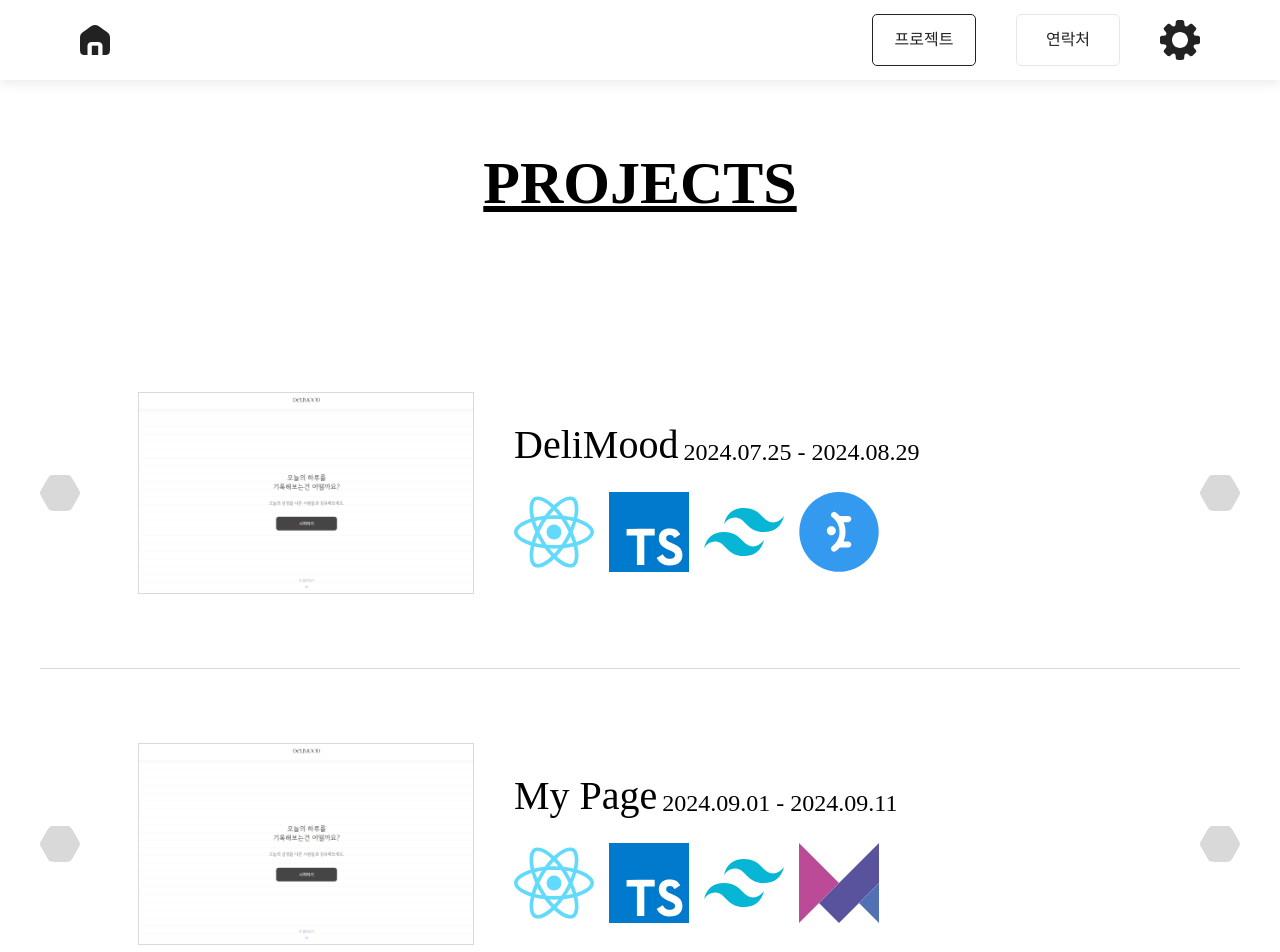
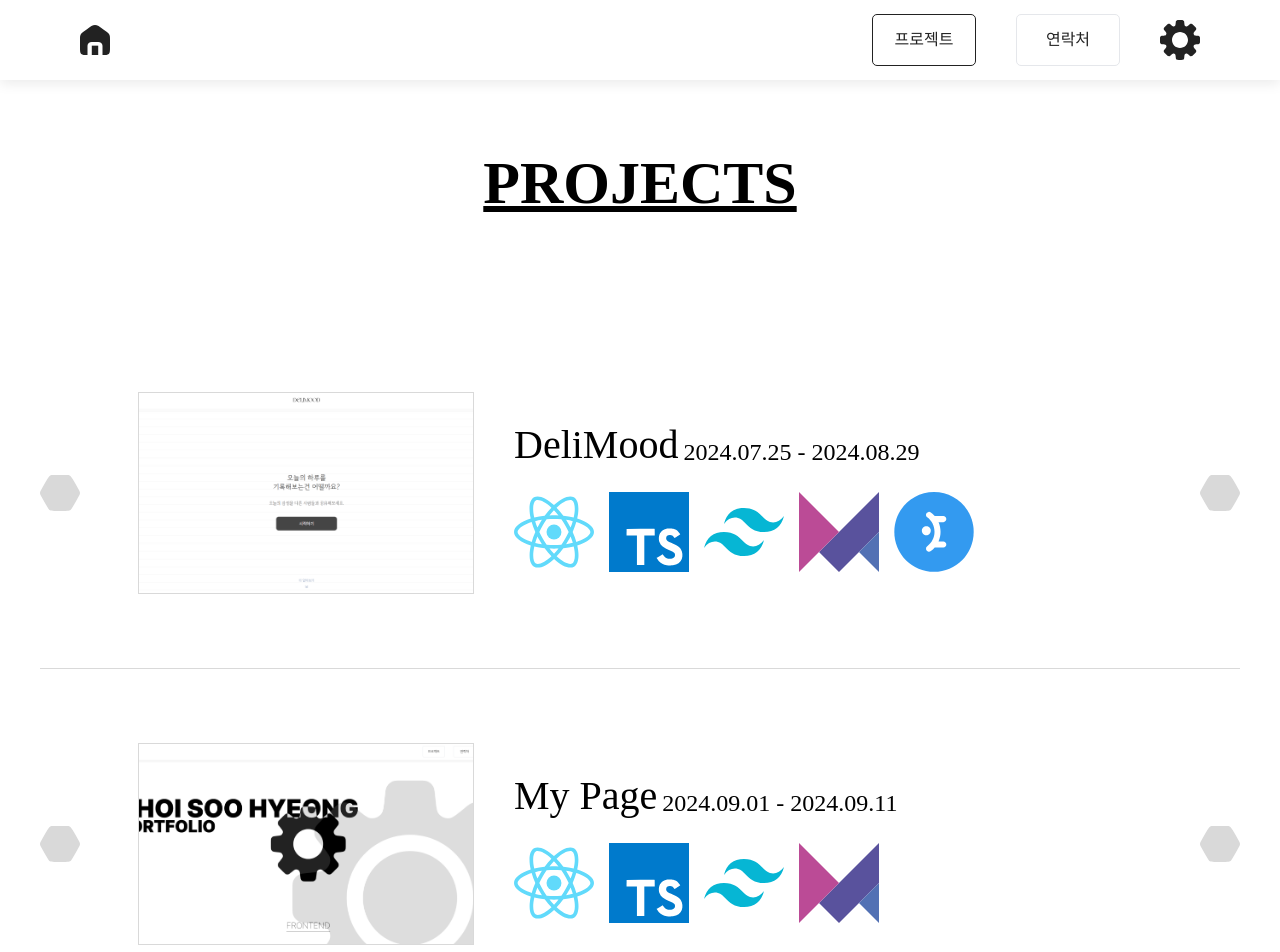
Before and after one commit to User850413/my-Page, a React (Vite) app: page /projects in a window 1280 px wide. Shown: the top 952 px of the page. Built offline with nearby package versions, Linux system fonts and the light colour scheme.

Commit message:
09/11 :sparkles: : project 정보 입력 및 프로젝트 페이지 추가 UI 보완

```diff
--- a/src/constants/projects.ts
+++ b/src/constants/projects.ts
@@ -17,7 +17,7 @@ const PROJECTS = [
     title: 'DeliMood',
     startDate: '2024.07.25',
     lastDate: '2024.08.29',
-    tools: ['React', 'typescript', 'tailwind', 'mantine'],
+    tools: ['React', 'typescript', 'tailwind', 'framer motion', 'mantine'],
     point: ['처음으로 JIRA를 이용해 프로젝트 관리', '간단한 최적화 시도'],
     description: '코드잇 스프린트 6기 심화 프로젝트입니다. tailwind를 처음으로 제대로 사용해 보았으며 적절한 소통 및 협업을 통해 무난하게 진행된 프로젝트였습니다.',
     URL: 'https://github.com/Part4-Team13/Delimood',
@@ -30,12 +30,12 @@ const PROJECTS = [
     startDate: '2024.09.01',
     lastDate: '2024.09.11',
     tools: ['React', 'typescript', 'tailwind', 'framer motion'],
-    point: ['현재 페이지'],
+    point: ['다양한 UI 컴포넌트 도전'],
     description:
       '이전 프로젝트 "DeliMood"의 기술스택을 이어받아 만든 포트폴리오 페이지입니다. 기초적인 애니메이션은 framer motion의 도움을 받았지만 Accordion 컴포넌트 및 Drawer 컴포넌트, Menu 컴포넌트 등 기본적으로 잘 쓰이는 UI 컴포넌트들을 직접 만들어보는 시도를 했습니다.',
     URL: 'https://github.com/User850413/my-Page',
-    site: 'https://6-4-13-delimood.vercel.app/',
-    thumbnail: 'img_thumbnail_1.png',
+    site: 'https://ooomypageooo.netlify.app',
+    thumbnail: 'img_thumbnail_2.png',
   },
 ];
 
--- a/src/pages/projects/ProjectDetail.tsx
+++ b/src/pages/projects/ProjectDetail.tsx
@@ -63,9 +63,9 @@ const ProjectTitleCard = ({ title, startDate, lastDate, tools, thumbnail }: Titl
             {startDate} - {lastDate}
           </span>
         </div>
-        <ul className='hidden items-center gap-[15px] tablet:flex'>
+        <ul className='hidden items-center gap-[15px] overflow-x-hidden tablet:flex tablet:max-w-[285px] desktop:max-w-[650px]'>
           {tools.map((tool, index) => (
-            <li key={index} className='h-[60px] w-[60px] desktop:h-[80px] desktop:w-[80px]'>
+            <li key={index} className='h-[60px] w-[60px] flex-shrink-0 desktop:h-[80px] desktop:w-[80px]'>
               <ToolIcon tool={tool} />
             </li>
           ))}
@@ -78,10 +78,12 @@ const ProjectTitleCard = ({ title, startDate, lastDate, tools, thumbnail }: Titl
 const DescLabel = ({ text, direct, children }: DescLabelProps) => {
   return (
     <div className={`flex gap-[8px] ${direct}`}>
-      <span className='h-fit w-fit flex-shrink-0 rounded-[4px] bg-middle p-[6px_12px] text-[18px] tablet:text-[24px] desktop:text-[32px]'>{text}</span>
-      <div className={`h-fit w-fit rounded-[4px] bg-middleLighter p-[6px_12px] text-[14px] font-light tablet:text-[20px] desktop:text-[28px] ${direct.includes('flex-row') ? 'mt-[4px]' : ''}`}>
-        {children}
-      </div>
+      <span
+        className={`relative ${direct.includes('flex-row') ? 'after:right-0 after:h-[80%]' : 'after:bottom-0 after:left-1/2 after:w-[80%] after:-translate-x-1/2 after:transform'} h-fit w-fit flex-shrink-0 rounded-[4px] p-[6px_12px] text-[18px] after:absolute after:border-[1px] after:border-middleDarker tablet:text-[24px] desktop:text-[32px]`}
+      >
+        {text}
+      </span>
+      <div className={`h-fit w-fit rounded-[4px] p-[6px_12px] text-[14px] font-light tablet:text-[20px] desktop:text-[28px] ${direct.includes('flex-row') ? 'mt-[4px]' : ''}`}>{children}</div>
     </div>
   );
 };
@@ -94,10 +96,10 @@ const ProjectContentCard = ({ title, startDate, lastDate, tools, point, descript
   const thumbnailImage = `assets/images/${thumbnail}`;
 
   return (
-    <div className='relative py-[10px] after:absolute after:left-1/2 after:block after:w-[166px] after:-translate-x-1/2 after:border-b-[1px] after:border-middle tablet:mt-[40px] tablet:py-0 tablet:after:w-[264px] desktop:mt-[200px] desktop:after:w-full'>
+    <div className='relative py-[10px] after:absolute after:left-1/2 after:block after:w-[166px] after:-translate-x-1/2 after:border-b-[1px] after:border-middleDarker tablet:mt-[100px] tablet:py-0 tablet:after:w-[264px] desktop:mt-[200px] desktop:after:w-[80%]'>
       <div
         onClick={() => navigateToLink(site)}
-        className='mx-auto h-[160px] w-[266px] cursor-pointer border-[1px] border-middle tablet:h-[342px] tablet:w-[608px] desktop:h-[524px] desktop:w-[930px]'
+        className='relative mx-auto mt-[15px] h-[160px] w-[266px] cursor-pointer border-[1px] border-middle after:absolute after:left-1/2 after:top-[-15px] after:block after:w-[166px] after:-translate-x-1/2 after:border-t-[1px] after:border-middleDarker tablet:h-[342px] tablet:w-[608px] tablet:after:w-[264px] desktop:h-[524px] desktop:w-[930px] desktop:after:top-[-30px] desktop:after:w-[80%]'
         style={{ backgroundImage: `url(${thumbnailImage})`, backgroundSize: 'cover', backgroundPosition: 'center' }}
       />
       <h2 className='mx-auto mb-[25px] mt-[10px] w-fit text-[20px] tablet:mt-[20px] tablet:text-[40px] desktop:mb-[40px] desktop:mt-[100px] desktop:text-[60px]'>{title}</h2>
@@ -121,8 +123,9 @@ const ProjectContentCard = ({ title, startDate, lastDate, tools, point, descript
             <DescLabel text='사용 기술' direct='flex-col'>
               <ul className='flex gap-[9px]'>
                 {tools.map((tool, index) => (
-                  <li key={index} className='h-[40px] w-[40px] tablet:h-[80px] tablet:w-[80px]'>
+                  <li key={index} className='group relative h-[40px] w-[40px] rounded-[5px] tablet:h-[80px] tablet:w-[80px]'>
                     <ToolIcon tool={tool} />
+                    <span className='absolute bottom-[100%] left-1/2 mb-[3px] hidden -translate-x-1/2 rounded-[5px] border-[1px] border-middle bg-white p-[3px_10px] group-hover:block'>{tool}</span>
                   </li>
                 ))}
               </ul>
@@ -134,7 +137,7 @@ const ProjectContentCard = ({ title, startDate, lastDate, tools, point, descript
         </DescLabel>
       </div>
       <a
-        className='mx-auto mb-[10px] mt-[60px] block w-fit cursor-pointer rounded-[50px] bg-middle px-[21px] py-[8px] text-[18px] hover:bg-middleDarker tablet:mb-[30px] tablet:mt-[100px] tablet:px-[40px] tablet:text-[24px] desktop:mb-[40px] desktop:mt-[200px] desktop:px-[50px] desktop:text-[32px]'
+        className='mx-auto mb-[10px] mt-[60px] block w-fit cursor-pointer rounded-[50px] bg-darker px-[21px] py-[8px] text-[18px] text-middleLighter hover:bg-middleDarker hover:text-darkerText tablet:mb-[30px] tablet:mt-[100px] tablet:px-[40px] tablet:text-[24px] desktop:mb-[40px] desktop:mt-[200px] desktop:px-[50px] desktop:text-[32px]'
         onClick={() => navigateToLink(URL)}
       >
         GitHub
--- a/tailwind.config.js
+++ b/tailwind.config.js
@@ -13,7 +13,7 @@ export default {
         darkerText: '#222222',
         middle: '#D9D9D9',
         middleDarker: '#C2C2C2',
-        middleLighter: '#EEEEEE',
+        middleLighter: '#F5F5F5',
       },
     },
   },
```
Also changed, not shown: public/assets/images/img_thumbnail_2.png (added).
